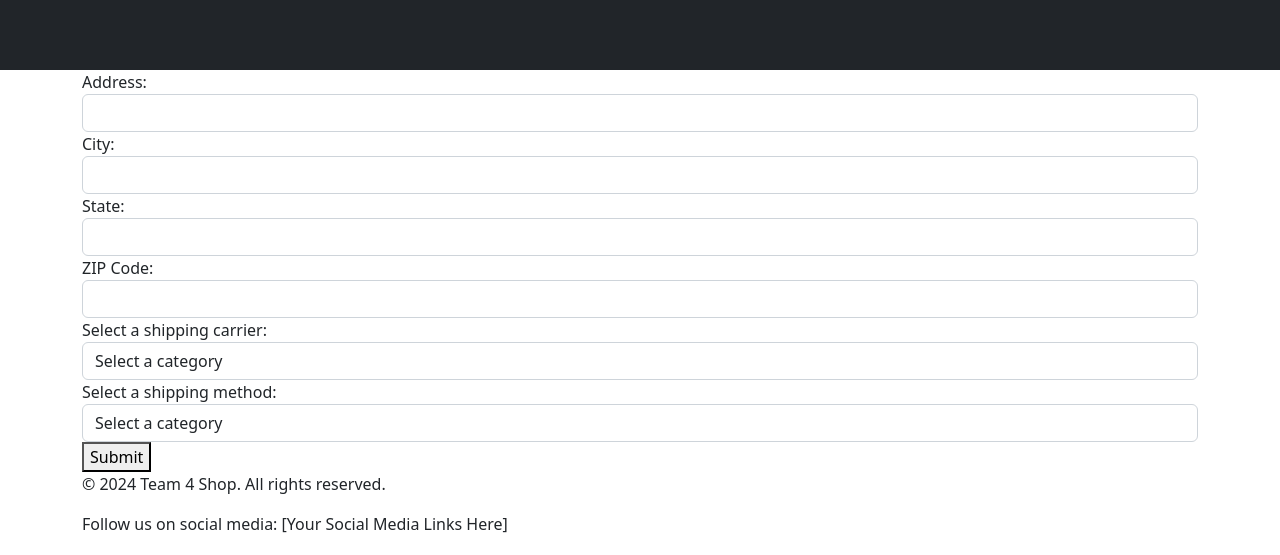
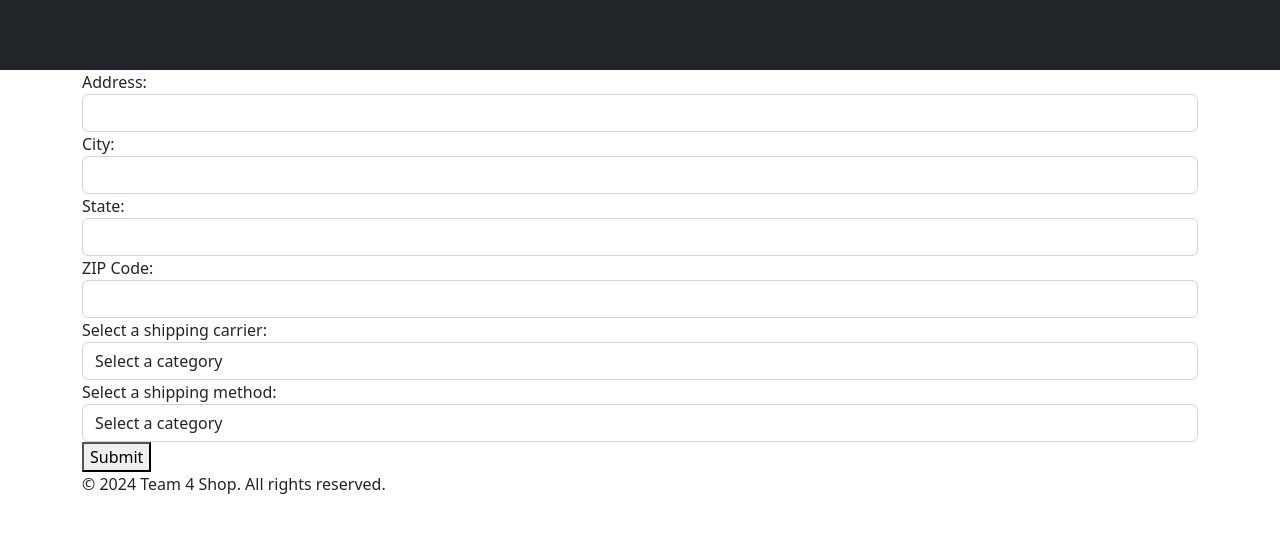
Before and after one commit to kelliekuo55/Alpha-StoreFront, a plain HTML site: page Alpha_Storefront/shippingselection.html in a window 1280 px wide. Shown: the part 245-800 px from the top of the page. Drawn offline with nearby package versions, Linux system fonts and the light colour scheme.

```diff
--- a/Alpha_Storefront/shippingselection.html
+++ b/Alpha_Storefront/shippingselection.html
@@ -131,7 +131,6 @@
 <footer class="site-footer">
     <div class="container">
         <p>&copy; 2024 Team 4 Shop. All rights reserved.</p>
-        <p>Follow us on social media: [Your Social Media Links Here]</p>
     </div>
 </footer>
 </body>
```
